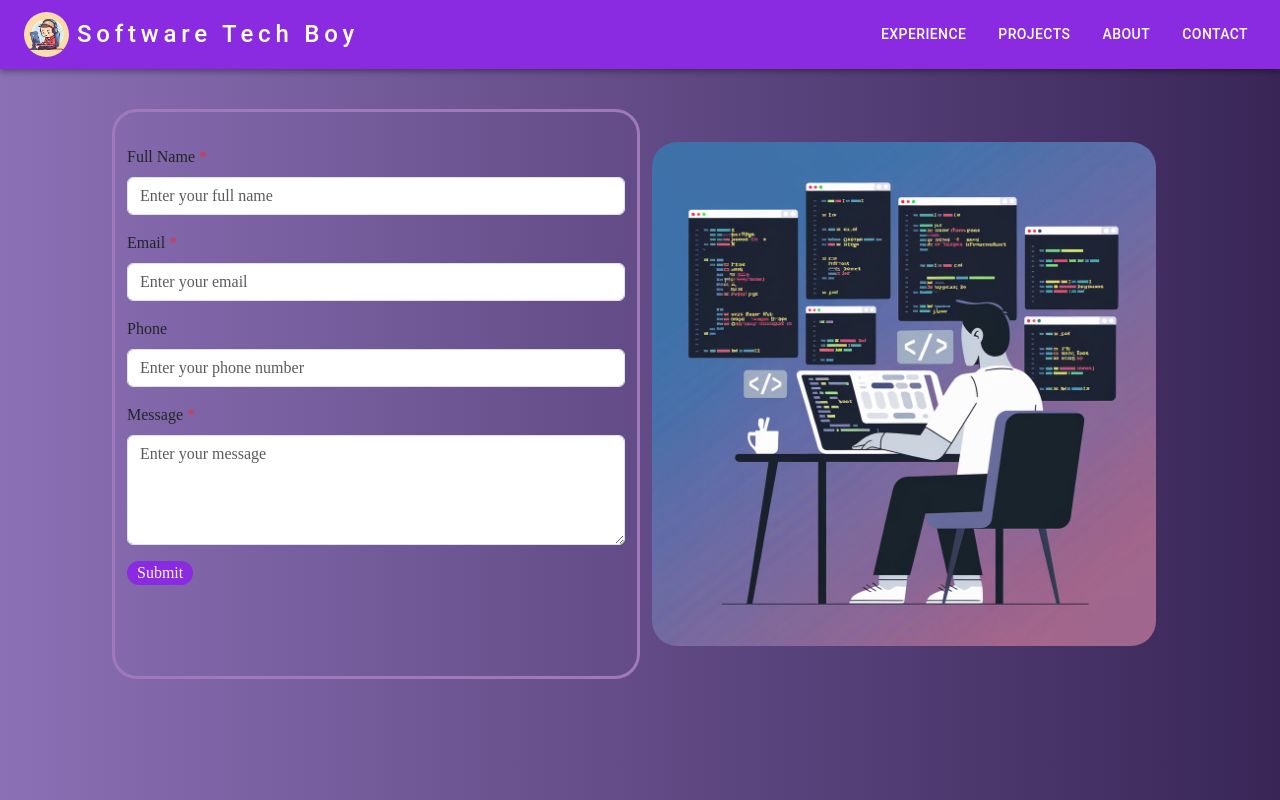
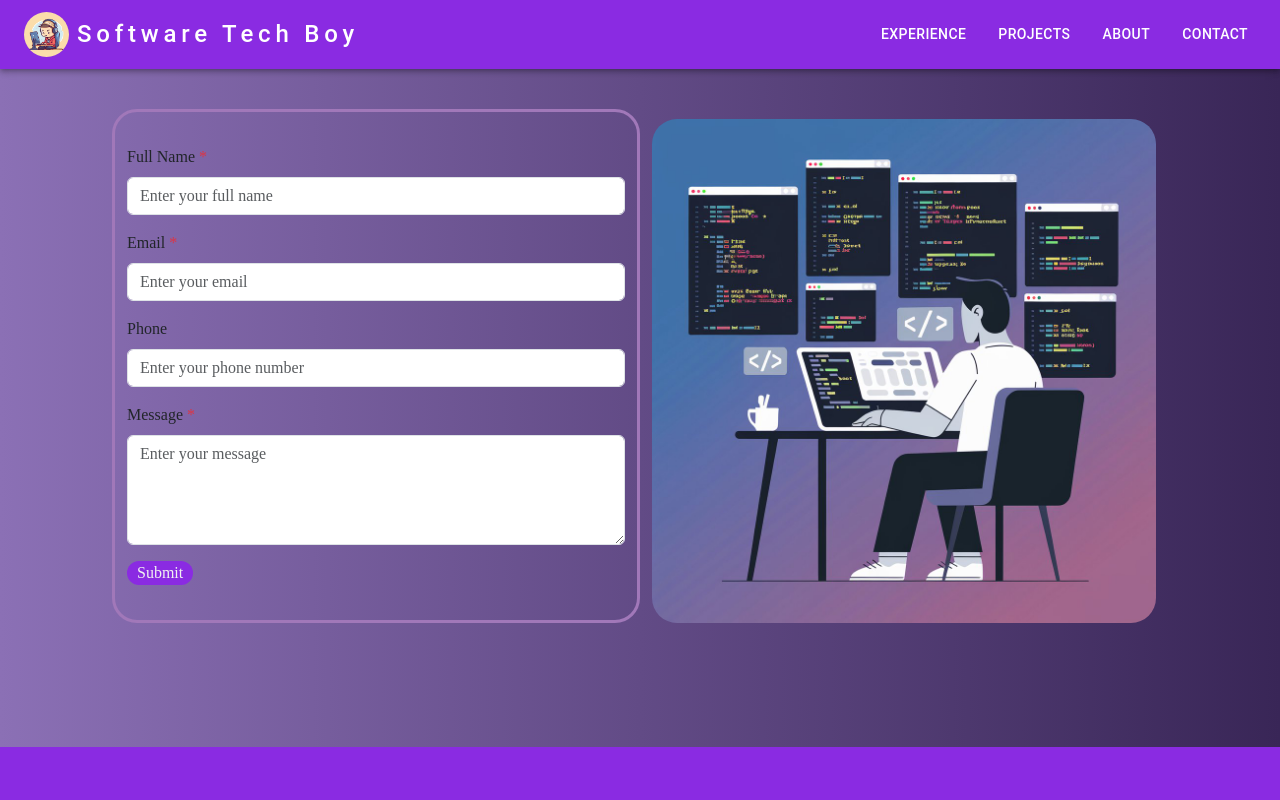
Before and after one commit to Pravesh981/reactPortfolio, a React (Create React App) app: page /contact in a window 1280 px wide. Shown: the top 800 px of the page. Built offline with nearby package versions, Linux system fonts and the light colour scheme.

Commit message:
added few

```diff
--- a/src/assests/style.css
+++ b/src/assests/style.css
@@ -199,8 +199,8 @@ p {
     border-radius: 25px;
 }
 .contactRight{
-    border-radius: 25px;
-    padding: 33px;
+
+    padding:10px 33px 0;
 
 }
 .contactLeft{
```
